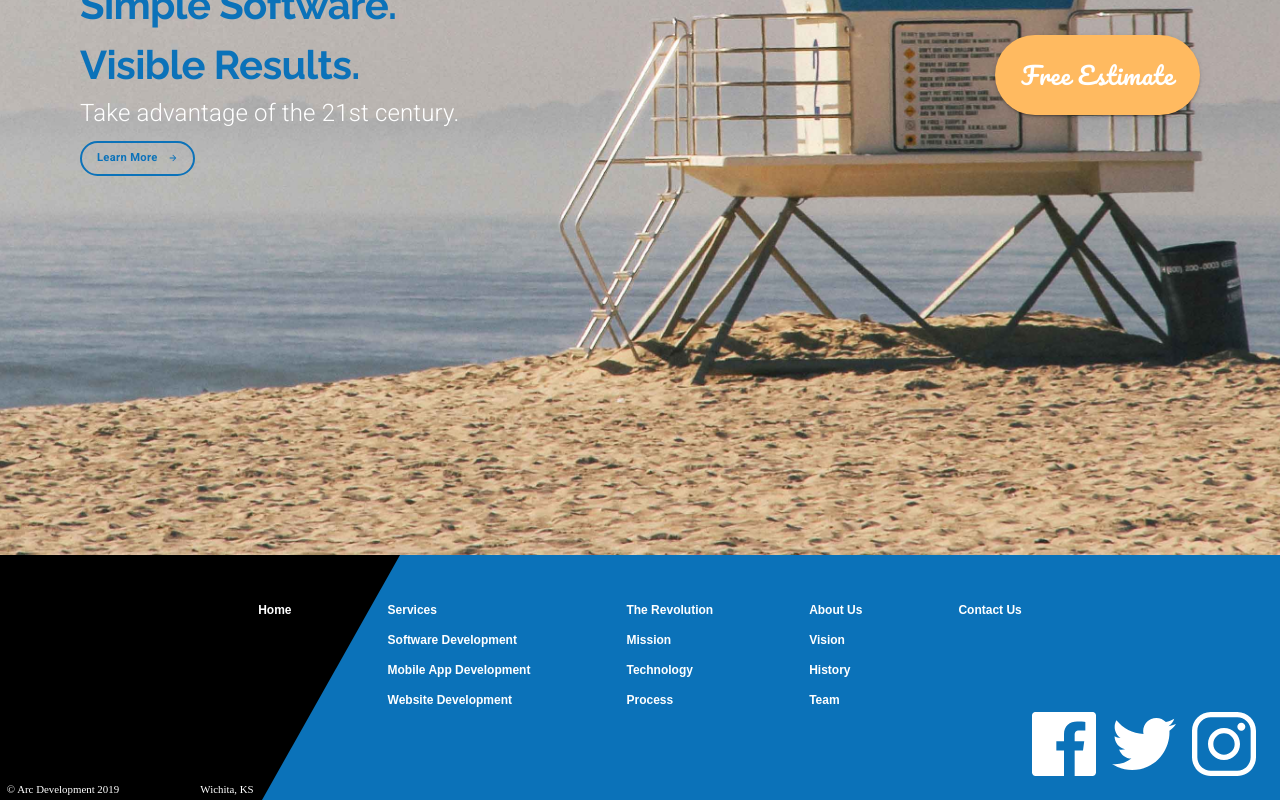
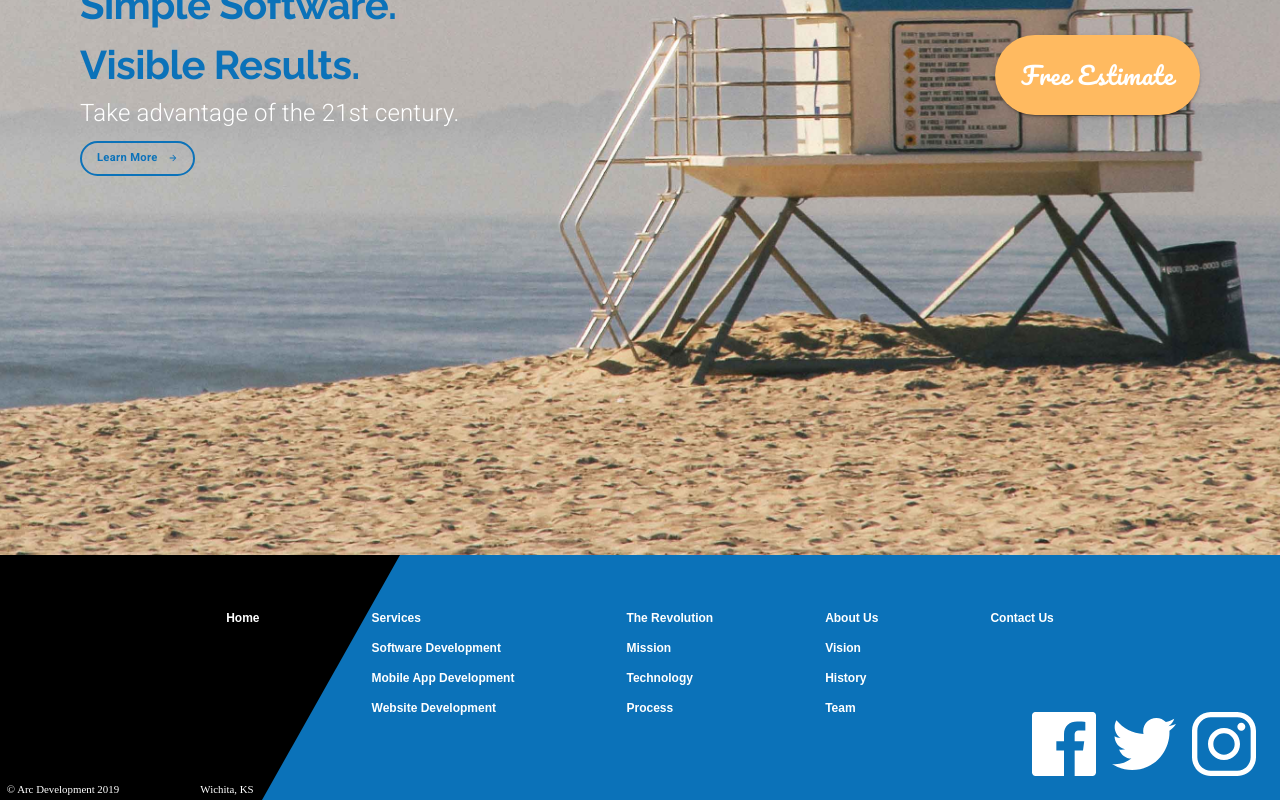
Before and after one commit to ahmet-ustun/arc-develop-clone, a Next.js app: page / in a window 1280 px wide. Shown: the part 5329-6129 px from the top of the page. Built offline with nearby package versions, Linux system fonts and the light colour scheme.

Commit message:
Adjust some of the broken elements to work with other browsers

```diff
--- a/pages/index.js
+++ b/pages/index.js
@@ -25,6 +25,7 @@ const useStyles = makeStyles((theme) => ({
     marginLeft: "10%",
     [theme.breakpoints.down("sm")]: {
       maxWidth: "30em",
+      marginTop: "5em",
     },
   },
   estimateButton: {
--- a/pages/mobile.js
+++ b/pages/mobile.js
@@ -237,7 +237,7 @@ function MobileAppDevelopment({ setTabValue, setItemIndex }) {
         container
         className={classes.rowContainer}
         direction={matchesMD ? "column" : "row"}
-        style={{ marginBottom: "15em", display: "grid" }}
+        style={{ marginBottom: "15em", display: matchesMD && "grid" }}
       >
         <Grid item container direction="column" alignItems="center" md>
           <Grid item>
--- a/src/ui/Footer.js
+++ b/src/ui/Footer.js
@@ -69,7 +69,12 @@ function Footer(props) {
           justifyContent="center"
         >
           <Grid item className={classes.gridItem}>
-            <Grid container direction="column" spacing={2}>
+            <Grid
+              container
+              direction="column"
+              spacing={2}
+              style={{ margin: 0 }}
+            >
               <Grid
                 item
                 className={classes.link}
@@ -82,7 +87,12 @@ function Footer(props) {
             </Grid>
           </Grid>
           <Grid item className={classes.gridItem}>
-            <Grid container direction="column" spacing={2}>
+            <Grid
+              container
+              direction="column"
+              spacing={2}
+              style={{ margin: 0 }}
+            >
               <Grid
                 item
                 className={classes.link}
@@ -134,7 +144,12 @@ function Footer(props) {
             </Grid>
           </Grid>
           <Grid item className={classes.gridItem}>
-            <Grid container direction="column" spacing={2}>
+            <Grid
+              container
+              direction="column"
+              spacing={2}
+              style={{ margin: 0 }}
+            >
               <Grid
                 item
                 className={classes.link}
@@ -174,7 +189,12 @@ function Footer(props) {
             </Grid>
           </Grid>
           <Grid item className={classes.gridItem}>
-            <Grid container direction="column" spacing={2}>
+            <Grid
+              container
+              direction="column"
+              spacing={2}
+              style={{ margin: 0 }}
+            >
               <Grid
                 item
                 className={classes.link}
@@ -214,7 +234,12 @@ function Footer(props) {
             </Grid>
           </Grid>
           <Grid item className={classes.gridItem}>
-            <Grid container direction="column" spacing={2}>
+            <Grid
+              container
+              direction="column"
+              spacing={2}
+              style={{ margin: 0 }}
+            >
               <Grid
                 item
                 className={classes.link}
```
Also changed, not shown: pages/software.js (+4 -3 lines).
